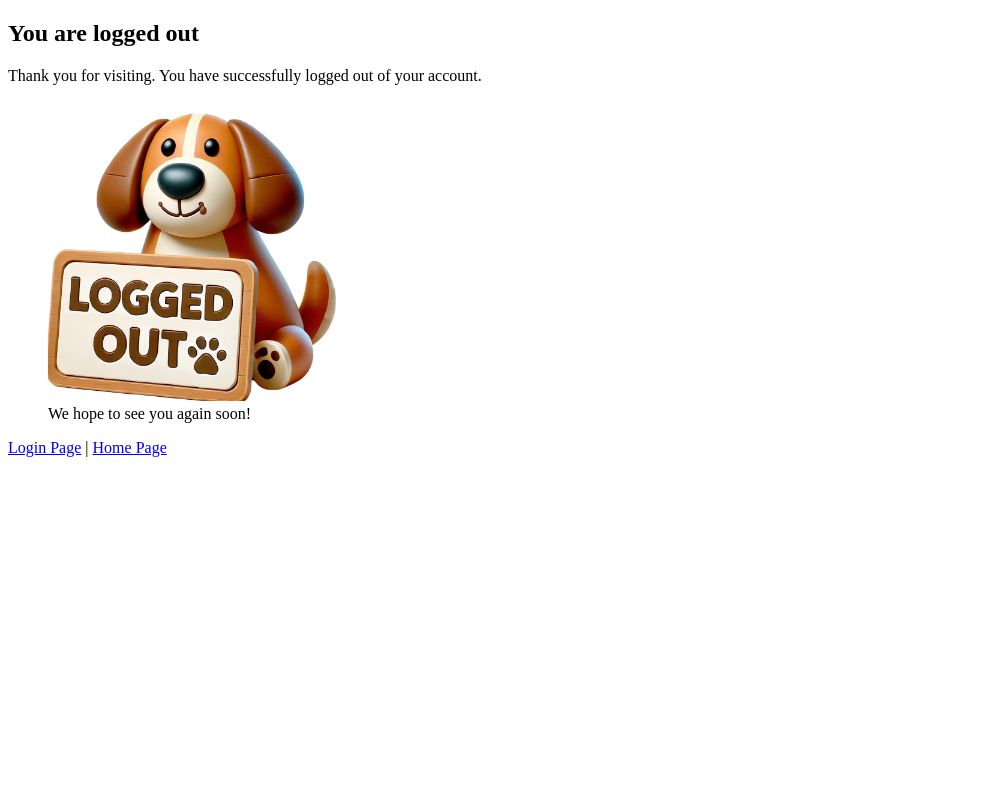
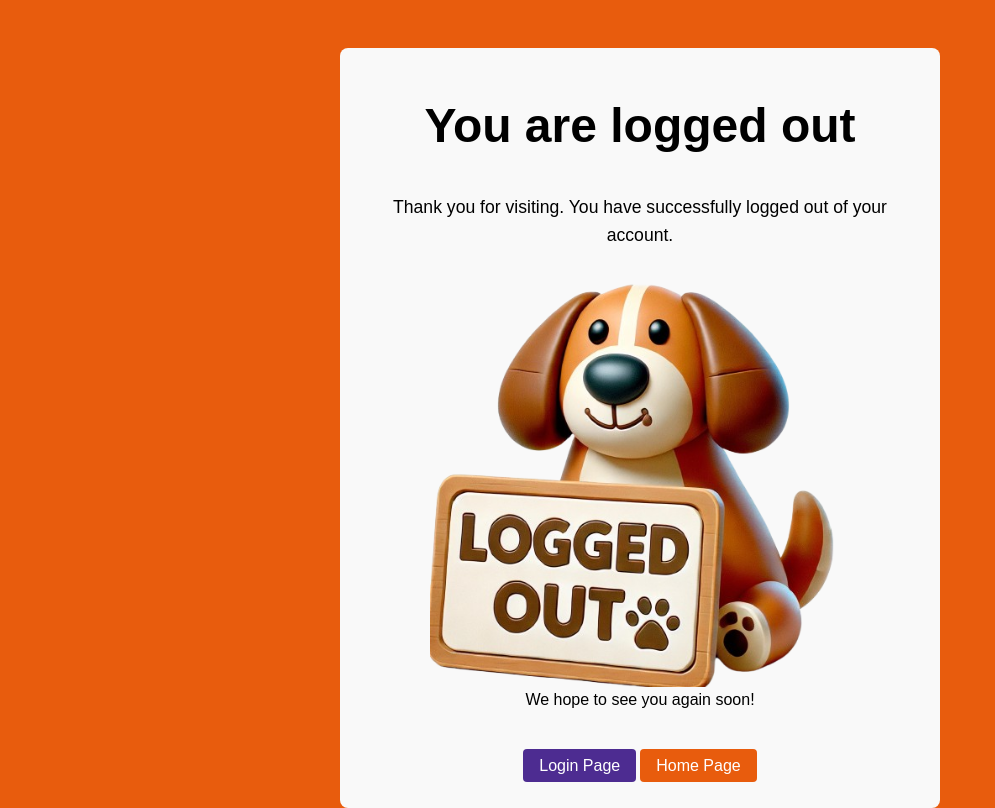
Before and after one commit to danfupo03/PAW-SOME, a PHP site: page /views/logout.html in a window 1280 px wide. Shown: the whole page, without its empty margins (0-995 px from the left). Before the commit the page ends 457 px from the top, so only its background shows below. Run offline with PHP 8.4, Linux system fonts and the light colour scheme; some libraries are stand-ins or nearby versions.

Commit message:
feat(logout): add styles to logout page

```diff
--- a/assets/css/styles.css
+++ b/assets/css/styles.css
@@ -29,7 +29,8 @@ p,
 a,
 label,
 input,
-ul {
+ul,
+figcaption {
   font-family: Raleway, sans-serif;
 }
 
@@ -315,3 +316,18 @@ a {
   background-color: #f6a07e;
   border-radius: 8px;
 }
+
+.log-out {
+  background-color: #f9f9f9;
+  border-radius: 8px;
+  text-align: center;
+  margin: 0 auto;
+  height: 700px;
+  width: 500px;
+  padding: 10px 50px 50px;
+}
+
+.log-out img {
+  width: 100%;
+  height: auto;
+}
--- a/views/logout.html
+++ b/views/logout.html
@@ -11,27 +11,31 @@
       src="https://kit.fontawesome.com/87b5cb0a2b.js"
       crossorigin="anonymous"
     ></script>
+
+    <!-- Stylesheet -->
+    <link defer rel="stylesheet" href="../assets/css/styles.css" />
+    <link defer rel="stylesheet" href="../assets/css/variables.css" />
   </head>
-  <body>
+  <body style="background-color: #e85c0d">
     <body>
       <section>
-        <div>
-          <h2>You are logged out</h2>
-          <p>
+        <div class="container mt-5">
+          <div class="log-out">
+            <h1 class="title is-1">You are logged out</h1>
+            <p class="content">
               Thank you for visiting. You have successfully logged out of your
               account.
             </p>
 
             <figure>
-            <img
-              src="/assets/images/dogLoggedOut.png"
-              alt="Logged Out"
-              width="300"
-            />
+              <img src="/assets/images/dogLoggedOut.png" alt="Logged Out" />
               <figcaption>We hope to see you again soon!</figcaption>
             </figure>
-          <a href="login.html">Login Page</a> |
-          <a href="index.html">Home Page</a>
+            <div class="mt-5 mb-5">
+              <a class="button is-secondary" href="login.html">Login Page</a>
+              <a class="button is-primary" href="index.html">Home Page</a>
+            </div>
+          </div>
         </div>
       </section>
     </body>
```
Lines whose indentation alone changed are shown as unchanged.
